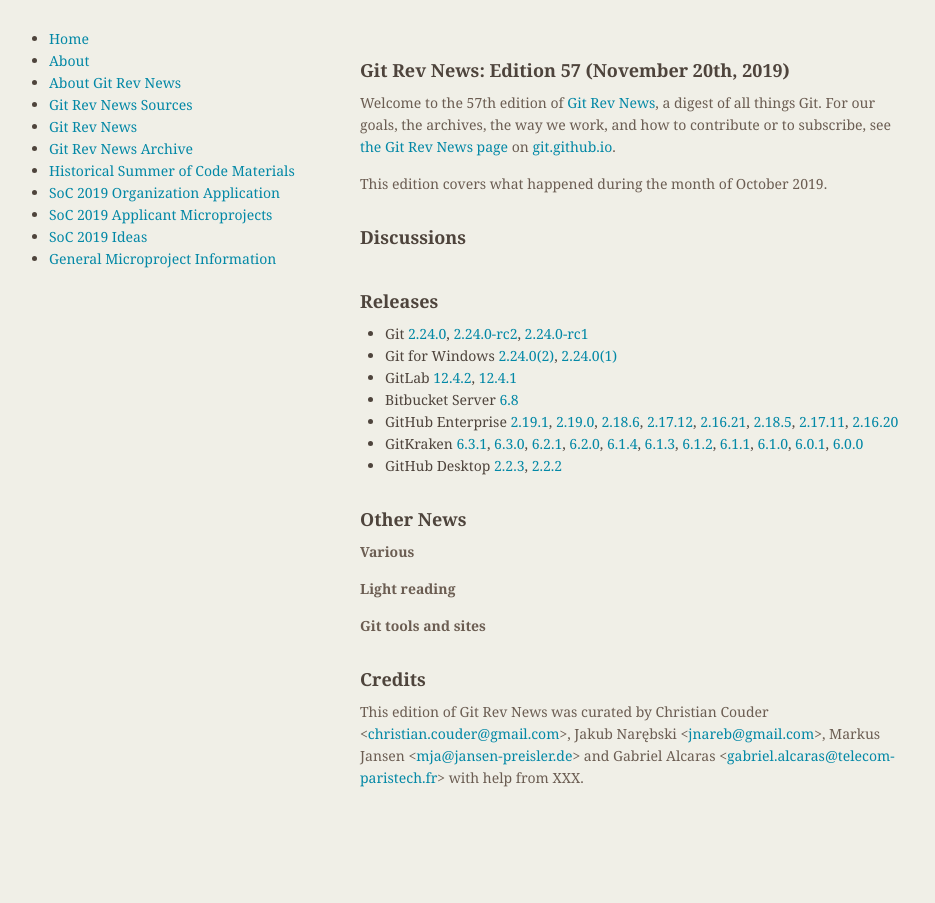
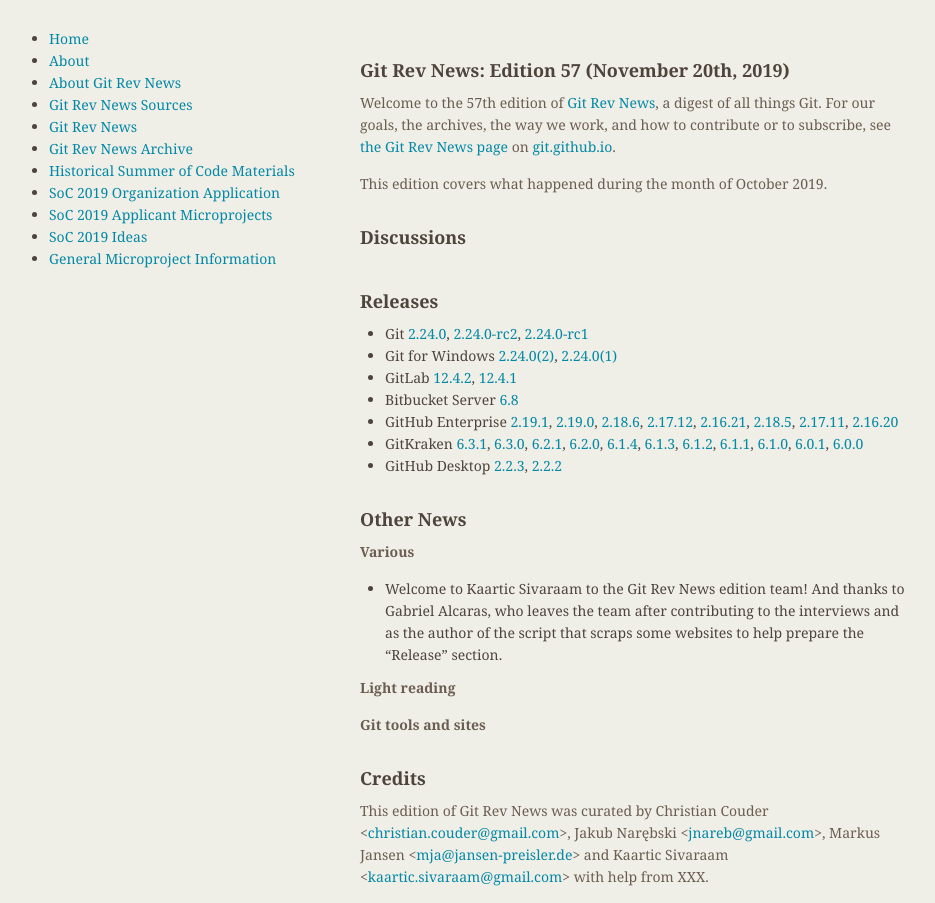
Before and after one commit to git/git.github.io, a Jekyll site: the page built from rev_news/drafts/edition-57.md, in a window 1280 px wide. Shown: the whole page, without its empty margins (174-1109 px from the left). Built offline with Jekyll 4.4.1, drawn with Linux system fonts in a browser that asks for light colours.

Commit message:
rn-57: welcome Kaartic and bye Gabriel

```diff
--- a/rev_news/drafts/edition-57.md
+++ b/rev_news/drafts/edition-57.md
@@ -69,6 +69,10 @@
 
 __Various__
 
+* Welcome to Kaartic Sivaraam to the Git Rev News edition team! And
+  thanks to Gabriel Alcaras, who leaves the team after contributing to
+  the interviews and as the author of the script that scraps some
+  websites to help prepare the "Release" section.
 
 __Light reading__
 
@@ -82,5 +86,5 @@
 Christian Couder &lt;<christian.couder@gmail.com>&gt;,
 Jakub Narębski &lt;<jnareb@gmail.com>&gt;,
 Markus Jansen &lt;<mja@jansen-preisler.de>&gt; and
-Gabriel Alcaras &lt;<gabriel.alcaras@telecom-paristech.fr>&gt;
+Kaartic Sivaraam &lt;<kaartic.sivaraam@gmail.com>&gt;
 with help from XXX.
```
